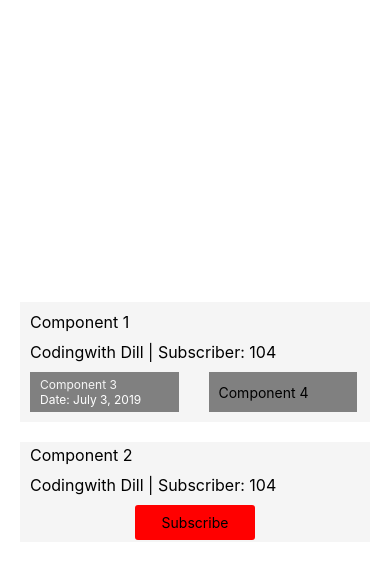
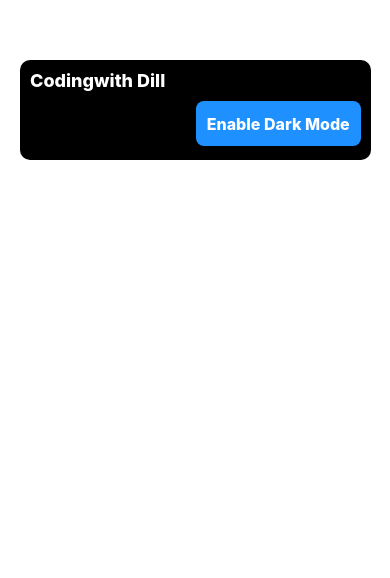
Before and after one commit to Dilnawaz-Khan/Basics, a React Native app: screen / in a window 390 px wide. Shown: the top 578 px of the page. Built offline with nearby package versions, Linux system fonts and the light colour scheme.

Commit message:
context api example initial commit

```diff
--- a/App.tsx
+++ b/App.tsx
@@ -1,39 +1,16 @@
-import {StyleSheet, Text, View} from 'react-native';
-import React, {useState} from 'react';
-import Comp1 from './src/components/Comp1';
-import Comp2 from './src/components/Comp2';
+import {useState} from 'react';
+
+import Card from './src/components/Card';
+import ThemeContext from './src/context/ThemeContext';
 
 const App = () => {
-  const [name, setName] = useState('Codingwith Dill');
-  const [subscriber, setSubscriber] = useState(104);
-  const [channelCreateAt, setChannelCreatedAt] = useState('July 3, 2019');
+  const [darkMode, setDarkMode] = useState(false);
 
   return (
-    <View style={styles.container}>
-      <Comp1
-        name={name}
-        setName={setName}
-        subscriber={subscriber}
-        setSubscriber={setSubscriber}
-        channelCreateAt={channelCreateAt}
-      />
-      <Comp2
-        name={name}
-        subscriber={subscriber}
-        setSubscriber={setSubscriber}
-      />
-    </View>
+    <ThemeContext.Provider value={{darkMode, setDarkMode}}>
+      <Card />
+    </ThemeContext.Provider>
   );
 };
 
 export default App;
-
-const styles = StyleSheet.create({
-  container: {
-    flex: 1,
-    justifyContent: 'center',
-    alignItems: 'center',
-    paddingHorizontal: 20,
-    gap: 20,
-  },
-});
--- /dev/null
+++ b/src/components/Card.tsx
@@ -0,0 +1,41 @@
+import {useContext} from 'react';
+import {StyleSheet, Text, View} from 'react-native';
+
+import {COLORS} from '../constants';
+import ThemeContext from '../context/ThemeContext';
+import ThemeToggler from './ThemeToggler';
+
+const Card = () => {
+  const {darkMode} = useContext(ThemeContext);
+
+  const bgColor = darkMode
+    ? {backgroundColor: COLORS.white}
+    : {backgroundColor: COLORS.black};
+
+  const textColor = darkMode ? {color: COLORS.primary} : {color: COLORS.white};
+
+  return (
+    <View style={[styles.container, bgColor]}>
+      <Text style={[styles.text, textColor]}>Codingwith Dill</Text>
+      <ThemeToggler />
+    </View>
+  );
+};
+
+export default Card;
+
+const styles = StyleSheet.create({
+  container: {
+    width: '90%',
+    marginHorizontal: 20,
+    height: 100,
+    borderRadius: 10,
+    marginTop: 60,
+    padding: 10,
+    gap: 10,
+  },
+  text: {
+    fontSize: 18,
+    fontWeight: '800',
+  },
+});
--- a/src/components/Comp1.tsx
+++ /dev/null
@@ -1,35 +0,0 @@
-import {StyleSheet, Text, View} from 'react-native';
-import React, {useState} from 'react';
-import Comp3 from './Comp3';
-import Comp4 from './Comp4';
-
-const Comp1 = ({name, setName, subscriber, channelCreateAt}: any) => {
-  // const [subscriber, setSubscriber] = useState(104);
-  return (
-    <View style={styles.container}>
-      <Text style={styles.text}>Component 1</Text>
-      <Text style={styles.text}>
-        {name} | Subscriber: {subscriber}
-      </Text>
-      <View style={{flexDirection: 'row', alignItems: 'center', gap: 30}}>
-        <Comp3 channelCreateAt={channelCreateAt} />
-        <Comp4 />
-      </View>
-    </View>
-  );
-};
-
-export default Comp1;
-
-const styles = StyleSheet.create({
-  container: {
-    width: '100%',
-    height: 120,
-    backgroundColor: 'whitesmoke',
-    // alignItems: 'center',
-    justifyContent: 'center',
-    paddingHorizontal: 10,
-    gap: 10,
-  },
-  text: {color: 'black', fontSize: 16},
-});
--- a/src/components/Comp2.tsx
+++ /dev/null
@@ -1,46 +0,0 @@
-import {Pressable, StyleSheet, Text, View} from 'react-native';
-import React, {useState} from 'react';
-import {COLORS} from '../constants';
-
-const Comp2 = ({name, subscriber, setSubscriber}: any) => {
-  // const [subscriber, setSubscriber] = useState(104);
-
-  const increaseSubscriberCount = () => {
-    setSubscriber((prevCount: any) => prevCount + 1);
-  };
-  return (
-    <View style={styles.container}>
-      <Text style={styles.text}>Component 2</Text>
-      <Text style={styles.text}>
-        {name} | Subscriber: {subscriber}
-      </Text>
-      <Pressable style={styles.subscribeBtn} onPress={increaseSubscriberCount}>
-        <Text>Subscribe</Text>
-      </Pressable>
-    </View>
-  );
-};
-
-export default Comp2;
-
-const styles = StyleSheet.create({
-  container: {
-    width: '100%',
-    height: 100,
-    backgroundColor: 'whitesmoke',
-    // alignItems: 'center',
-    justifyContent: 'center',
-    paddingHorizontal: 10,
-    gap: 10,
-  },
-  text: {color: 'black', fontSize: 16},
-  subscribeBtn: {
-    backgroundColor: 'red',
-    width: 120,
-    height: 35,
-    borderRadius: 3,
-    justifyContent: 'center',
-    alignItems: 'center',
-    alignSelf: 'center',
-  },
-});
--- a/src/components/Comp3.tsx
+++ /dev/null
@@ -1,25 +0,0 @@
-import {StyleSheet, Text, View} from 'react-native';
-import React from 'react';
-
-const Comp3 = ({channelCreateAt}: any) => {
-  return (
-    <View style={styles.container}>
-      <Text style={styles.text}>Component 3</Text>
-      <Text style={styles.channelName}>Date: {channelCreateAt}</Text>
-    </View>
-  );
-};
-
-export default Comp3;
-
-const styles = StyleSheet.create({
-  container: {
-    width: '45%',
-    height: 40,
-    backgroundColor: 'gray',
-    justifyContent: 'center',
-    paddingHorizontal: 10,
-  },
-  text: {color: 'whitesmoke', fontSize: 12},
-  channelName: {color: 'white', fontSize: 12},
-});
--- a/src/components/Comp4.tsx
+++ /dev/null
@@ -1,24 +0,0 @@
-import {StyleSheet, Text, View} from 'react-native';
-import React from 'react';
-
-const Comp4 = () => {
-  return (
-    <View style={styles.container}>
-      <Text>Component 4</Text>
-    </View>
-  );
-};
-
-export default Comp4;
-
-const styles = StyleSheet.create({
-  container: {
-    width: '45%',
-    height: 40,
-    backgroundColor: 'gray',
-    // alignItems: 'center',
-    justifyContent: 'center',
-    paddingHorizontal: 10,
-  },
-  text: {color: 'black', fontSize: 16},
-});
--- /dev/null
+++ b/src/components/ThemeToggler.tsx
@@ -0,0 +1,53 @@
+import {useContext} from 'react';
+import {Pressable, StyleSheet, Text} from 'react-native';
+
+import {COLORS} from '../constants';
+import ThemeContext from '../context/ThemeContext';
+
+const ThemeToggler = () => {
+  const {darkMode, setDarkMode} = useContext(ThemeContext);
+
+  const toggleTheme = () => setDarkMode((prevState: any) => !prevState);
+
+  const buttonText = darkMode ? 'Enable Light Mode' : 'Enable Dark Mode';
+
+  const bgColor = darkMode
+    ? {
+        backgroundColor: COLORS.white,
+      }
+    : {
+        backgroundColor: COLORS.primary,
+      };
+
+  const textColor = darkMode
+    ? {
+        color: COLORS.primary,
+      }
+    : {
+        color: COLORS.white,
+      };
+
+  return (
+    <Pressable onPress={toggleTheme} style={[styles.button, bgColor]}>
+      <Text style={[styles.text, textColor]}>{buttonText}</Text>
+    </Pressable>
+  );
+};
+
+export default ThemeToggler;
+
+const styles = StyleSheet.create({
+  button: {
+    width: '50%',
+    height: 45,
+    borderRadius: 8,
+    justifyContent: 'center',
+    alignItems: 'center',
+    alignSelf: 'flex-end',
+    elevation: 10,
+  },
+  text: {
+    fontSize: 16,
+    fontWeight: '800',
+  },
+});
--- a/src/constants/COLORS_SCHEME.ts
+++ b/src/constants/COLORS_SCHEME.ts
@@ -1,10 +1,11 @@
 const COLORS_SCHEME = {
-    white: 'white',
-    primary:'dodgerblue',
-    gray: 'gray',
-    black: '#000',
-    red:'red',
-    overlay: 'rgba(0, 0, 0, 0.4)',
-}
+  white: 'white',
+  whiteSmoke: 'whitesmoke',
+  primary: 'dodgerblue',
+  gray: 'gray',
+  black: '#000',
+  red: 'red',
+  overlay: 'rgba(0, 0, 0, 0.4)',
+};
 
-export const COLORS = Object.freeze(COLORS_SCHEME)
+export const COLORS = Object.freeze(COLORS_SCHEME);
--- /dev/null
+++ b/src/context/ThemeContext.ts
@@ -0,0 +1,5 @@
+import {createContext} from 'react';
+
+const ThemeContext = createContext<any>(null);
+
+export default ThemeContext;
```
